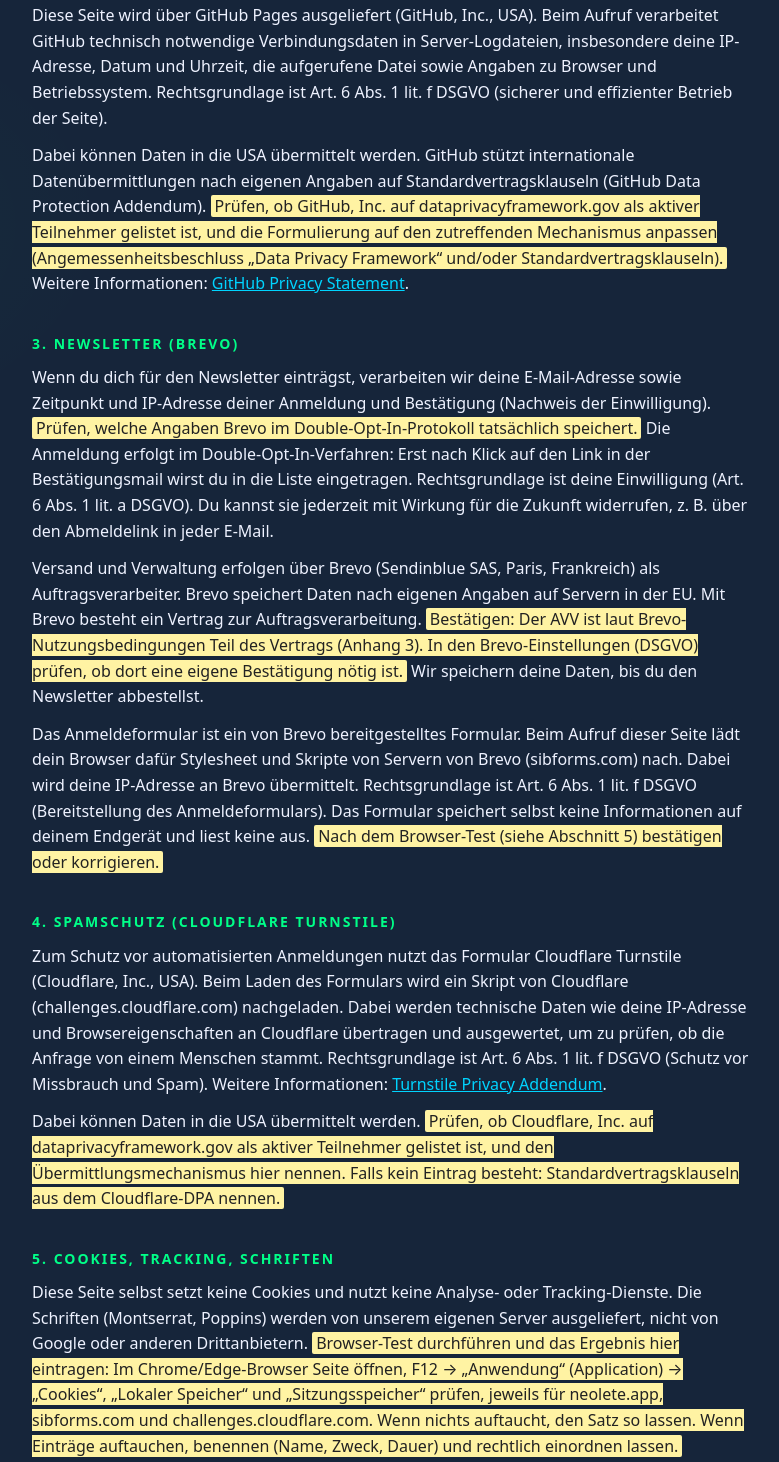
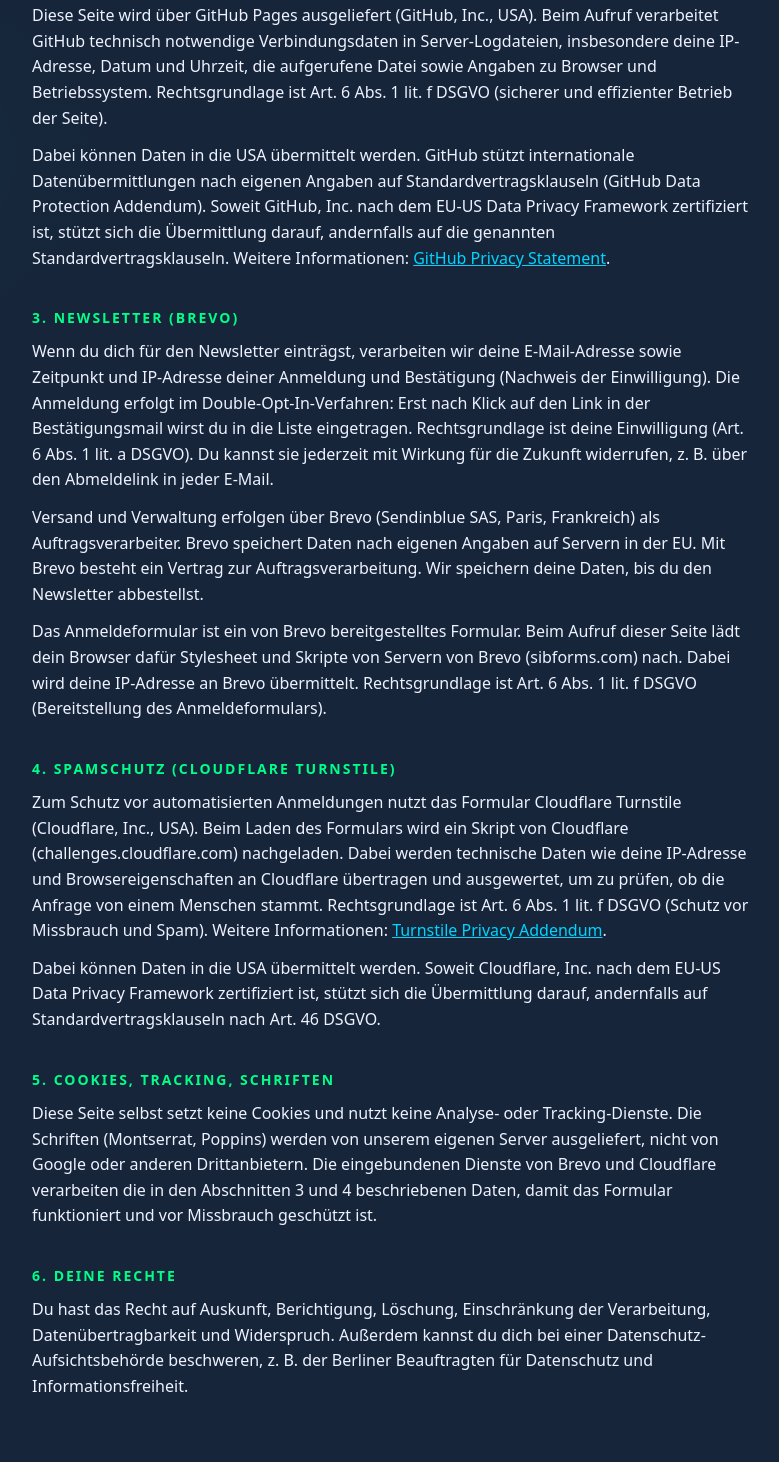
Before and after one commit to neolete-app/neolete-landing, a plain HTML site: page datenschutz.html in a window 1280 px wide. Shown: the part 422-1884 px from the top of the page, without its empty margins (246-1025 px from the left). Drawn offline with Linux system fonts and the light colour scheme; a web font is replaced by a local one.

Commit message:
Add files via upload

```diff
--- a/datenschutz.html
+++ b/datenschutz.html
@@ -19,19 +19,19 @@
 
 <h2>2. Hosting (GitHub Pages)</h2>
 <p>Diese Seite wird über GitHub Pages ausgeliefert (GitHub, Inc., USA). Beim Aufruf verarbeitet GitHub technisch notwendige Verbindungsdaten in Server-Logdateien, insbesondere deine IP-Adresse, Datum und Uhrzeit, die aufgerufene Datei sowie Angaben zu Browser und Betriebssystem. Rechtsgrundlage ist Art. 6 Abs. 1 lit. f DSGVO (sicherer und effizienter Betrieb der Seite).</p>
-<p>Dabei können Daten in die USA übermittelt werden. GitHub stützt internationale Datenübermittlungen nach eigenen Angaben auf Standardvertragsklauseln (GitHub Data Protection Addendum). <span class="todo">Prüfen, ob GitHub, Inc. auf dataprivacyframework.gov als aktiver Teilnehmer gelistet ist, und die Formulierung auf den zutreffenden Mechanismus anpassen (Angemessenheitsbeschluss „Data Privacy Framework“ und/oder Standardvertragsklauseln).</span> Weitere Informationen: <a href="https://docs.github.com/en/site-policy/privacy-policies/github-privacy-statement" target="_blank" rel="noopener">GitHub Privacy Statement</a>.</p>
+<p>Dabei können Daten in die USA übermittelt werden. GitHub stützt internationale Datenübermittlungen nach eigenen Angaben auf Standardvertragsklauseln (GitHub Data Protection Addendum). Soweit GitHub, Inc. nach dem EU-US Data Privacy Framework zertifiziert ist, stützt sich die Übermittlung darauf, andernfalls auf die genannten Standardvertragsklauseln. Weitere Informationen: <a href="https://docs.github.com/en/site-policy/privacy-policies/github-privacy-statement" target="_blank" rel="noopener">GitHub Privacy Statement</a>.</p>
 
 <h2>3. Newsletter (Brevo)</h2>
-<p>Wenn du dich für den Newsletter einträgst, verarbeiten wir deine E-Mail-Adresse sowie Zeitpunkt und IP-Adresse deiner Anmeldung und Bestätigung (Nachweis der Einwilligung). <span class="todo">Prüfen, welche Angaben Brevo im Double-Opt-In-Protokoll tatsächlich speichert.</span> Die Anmeldung erfolgt im Double-Opt-In-Verfahren: Erst nach Klick auf den Link in der Bestätigungsmail wirst du in die Liste eingetragen. Rechtsgrundlage ist deine Einwilligung (Art. 6 Abs. 1 lit. a DSGVO). Du kannst sie jederzeit mit Wirkung für die Zukunft widerrufen, z. B. über den Abmeldelink in jeder E-Mail.</p>
-<p>Versand und Verwaltung erfolgen über Brevo (Sendinblue SAS, Paris, Frankreich) als Auftragsverarbeiter. Brevo speichert Daten nach eigenen Angaben auf Servern in der EU. Mit Brevo besteht ein Vertrag zur Auftragsverarbeitung. <span class="todo">Bestätigen: Der AVV ist laut Brevo-Nutzungsbedingungen Teil des Vertrags (Anhang 3). In den Brevo-Einstellungen (DSGVO) prüfen, ob dort eine eigene Bestätigung nötig ist.</span> Wir speichern deine Daten, bis du den Newsletter abbestellst.</p>
-<p>Das Anmeldeformular ist ein von Brevo bereitgestelltes Formular. Beim Aufruf dieser Seite lädt dein Browser dafür Stylesheet und Skripte von Servern von Brevo (sibforms.com) nach. Dabei wird deine IP-Adresse an Brevo übermittelt. Rechtsgrundlage ist Art. 6 Abs. 1 lit. f DSGVO (Bereitstellung des Anmeldeformulars). Das Formular speichert selbst keine Informationen auf deinem Endgerät und liest keine aus. <span class="todo">Nach dem Browser-Test (siehe Abschnitt 5) bestätigen oder korrigieren.</span></p>
+<p>Wenn du dich für den Newsletter einträgst, verarbeiten wir deine E-Mail-Adresse sowie Zeitpunkt und IP-Adresse deiner Anmeldung und Bestätigung (Nachweis der Einwilligung). Die Anmeldung erfolgt im Double-Opt-In-Verfahren: Erst nach Klick auf den Link in der Bestätigungsmail wirst du in die Liste eingetragen. Rechtsgrundlage ist deine Einwilligung (Art. 6 Abs. 1 lit. a DSGVO). Du kannst sie jederzeit mit Wirkung für die Zukunft widerrufen, z. B. über den Abmeldelink in jeder E-Mail.</p>
+<p>Versand und Verwaltung erfolgen über Brevo (Sendinblue SAS, Paris, Frankreich) als Auftragsverarbeiter. Brevo speichert Daten nach eigenen Angaben auf Servern in der EU. Mit Brevo besteht ein Vertrag zur Auftragsverarbeitung. Wir speichern deine Daten, bis du den Newsletter abbestellst.</p>
+<p>Das Anmeldeformular ist ein von Brevo bereitgestelltes Formular. Beim Aufruf dieser Seite lädt dein Browser dafür Stylesheet und Skripte von Servern von Brevo (sibforms.com) nach. Dabei wird deine IP-Adresse an Brevo übermittelt. Rechtsgrundlage ist Art. 6 Abs. 1 lit. f DSGVO (Bereitstellung des Anmeldeformulars).</p>
 
 <h2>4. Spamschutz (Cloudflare Turnstile)</h2>
 <p>Zum Schutz vor automatisierten Anmeldungen nutzt das Formular Cloudflare Turnstile (Cloudflare, Inc., USA). Beim Laden des Formulars wird ein Skript von Cloudflare (challenges.cloudflare.com) nachgeladen. Dabei werden technische Daten wie deine IP-Adresse und Browsereigenschaften an Cloudflare übertragen und ausgewertet, um zu prüfen, ob die Anfrage von einem Menschen stammt. Rechtsgrundlage ist Art. 6 Abs. 1 lit. f DSGVO (Schutz vor Missbrauch und Spam). Weitere Informationen: <a href="https://www.cloudflare.com/turnstile-privacy-policy/" target="_blank" rel="noopener">Turnstile Privacy Addendum</a>.</p>
-<p>Dabei können Daten in die USA übermittelt werden. <span class="todo">Prüfen, ob Cloudflare, Inc. auf dataprivacyframework.gov als aktiver Teilnehmer gelistet ist, und den Übermittlungsmechanismus hier nennen. Falls kein Eintrag besteht: Standardvertragsklauseln aus dem Cloudflare-DPA nennen.</span></p>
+<p>Dabei können Daten in die USA übermittelt werden. Soweit Cloudflare, Inc. nach dem EU-US Data Privacy Framework zertifiziert ist, stützt sich die Übermittlung darauf, andernfalls auf Standardvertragsklauseln nach Art. 46 DSGVO.</p>
 
 <h2>5. Cookies, Tracking, Schriften</h2>
-<p>Diese Seite selbst setzt keine Cookies und nutzt keine Analyse- oder Tracking-Dienste. Die Schriften (Montserrat, Poppins) werden von unserem eigenen Server ausgeliefert, nicht von Google oder anderen Drittanbietern. <span class="todo">Browser-Test durchführen und das Ergebnis hier eintragen: Im Chrome/Edge-Browser Seite öffnen, F12 → „Anwendung“ (Application) → „Cookies“, „Lokaler Speicher“ und „Sitzungsspeicher“ prüfen, jeweils für neolete.app, sibforms.com und challenges.cloudflare.com. Wenn nichts auftaucht, den Satz so lassen. Wenn Einträge auftauchen, benennen (Name, Zweck, Dauer) und rechtlich einordnen lassen.</span></p>
+<p>Diese Seite selbst setzt keine Cookies und nutzt keine Analyse- oder Tracking-Dienste. Die Schriften (Montserrat, Poppins) werden von unserem eigenen Server ausgeliefert, nicht von Google oder anderen Drittanbietern. Die eingebundenen Dienste von Brevo und Cloudflare verarbeiten die in den Abschnitten 3 und 4 beschriebenen Daten, damit das Formular funktioniert und vor Missbrauch geschützt ist.</p>
 
 <h2>6. Deine Rechte</h2>
 <p>Du hast das Recht auf Auskunft, Berichtigung, Löschung, Einschränkung der Verarbeitung, Datenübertragbarkeit und Widerspruch. Außerdem kannst du dich bei einer Datenschutz-Aufsichtsbehörde beschweren, z. B. der Berliner Beauftragten für Datenschutz und Informationsfreiheit.</p>
```
